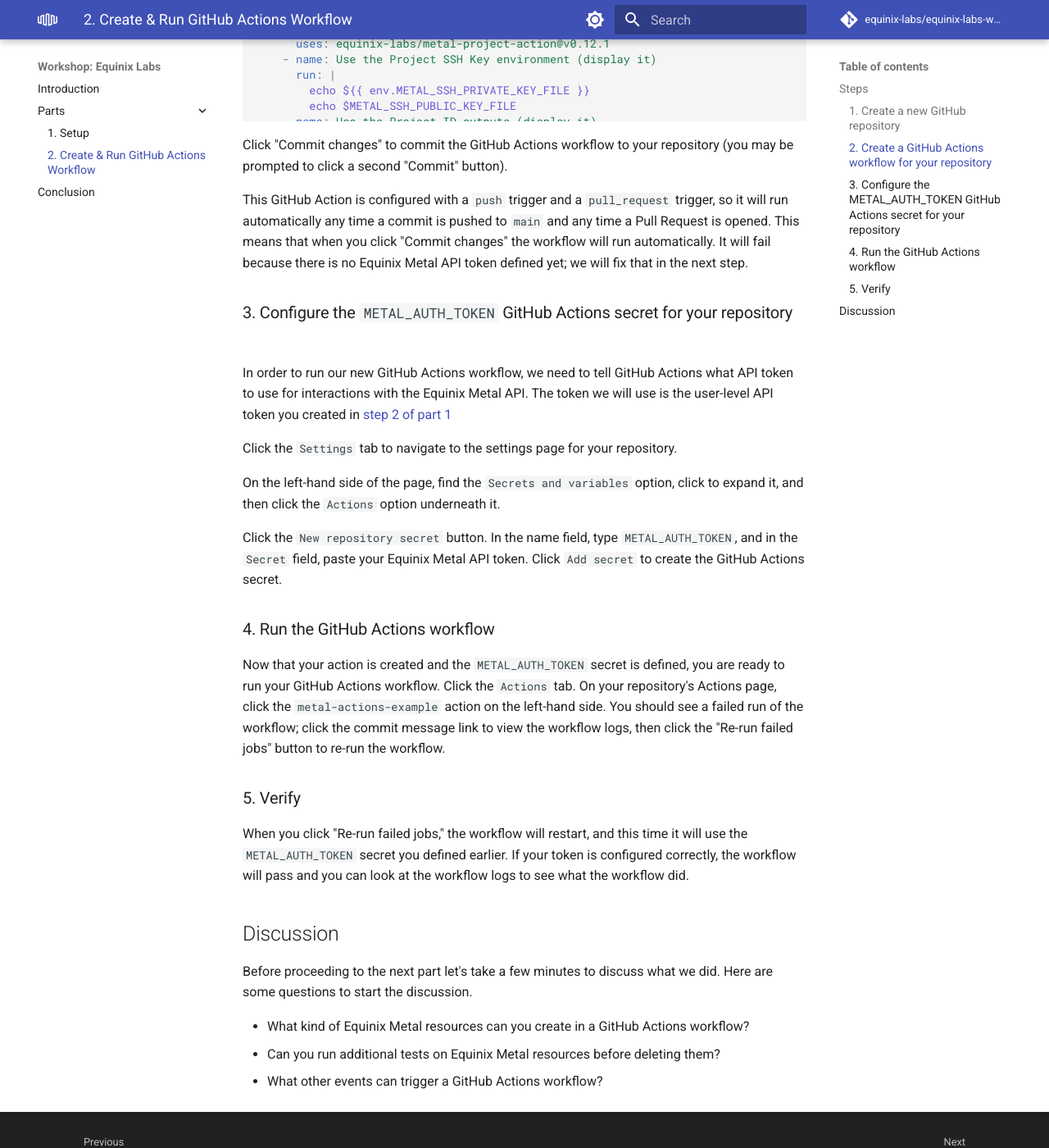
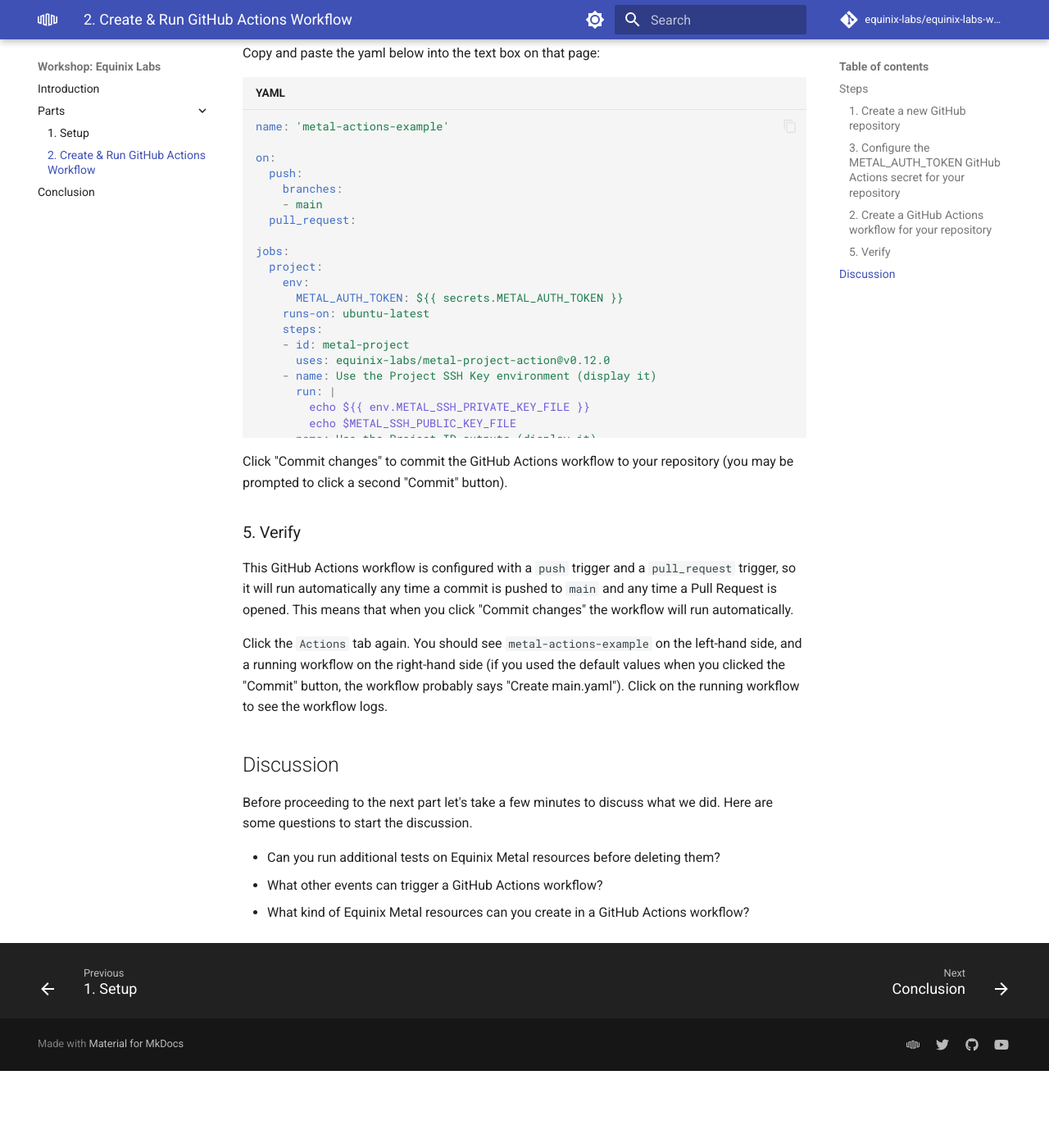
Before and after one commit to equinix-labs/metal-github-actions-workshop, an MkDocs documentation site: the page built from docs/parts/part2.md, in a window 1280 px wide and 1400 px high, scrolled down 1076 px. Shown: the whole window at 82% size. Built offline with MkDocs 1.6.1 and Material for MkDocs 9.7.7, drawn with Linux system fonts in a browser that asks for light colours; comment, search, counter and statistics services are not loaded; after the commit the page ends 2382 px from its top, so only the background shows below that; some of the changed text lies outside the part shown.

Commit message:
Fix project action output reference & create secret before workflow

```diff
--- a/docs/parts/part2.md
+++ b/docs/parts/part2.md
@@ -36,7 +46,7 @@
     runs-on: ubuntu-latest
     steps:
     - id: metal-project
-      uses: equinix-labs/metal-project-action@v0.12.1
+      uses: equinix-labs/metal-project-action@v0.12.0
     - name: Use the Project SSH Key environment (display it)
       run: |
         echo ${{ env.METAL_SSH_PRIVATE_KEY_FILE }}
@@ -63,30 +73,16 @@
 
 Click "Commit changes" to commit the GitHub Actions workflow to your repository (you may be prompted to click a second "Commit" button).
 
-This GitHub Action is configured with a `push` trigger and a `pull_request` trigger, so it will run automatically any time a commit is pushed to `main` and any time a Pull Request is opened.  This means that when you click "Commit changes" the workflow will run automatically.  It will fail because there is no Equinix Metal API token defined yet; we will fix that in the next step.
-
-### 3. Configure the `METAL_AUTH_TOKEN` GitHub Actions secret for your repository
-
-In order to run our new GitHub Actions workflow, we need to tell GitHub Actions what API token to use for interactions with the Equinix Metal API.  The token we will use is the user-level API token you created in [step 2 of part 1](./part1.md#2-create-an-api-key)
-
-Click the `Settings` tab to navigate to the settings page for your repository.
-
-On the left-hand side of the page, find the `Secrets and variables` option, click to expand it, and then click the `Actions` option underneath it.
-
-Click the `New repository secret` button.  In the name field, type `METAL_AUTH_TOKEN`, and in the `Secret` field, paste your Equinix Metal API token.  Click `Add secret` to create the GitHub Actions secret.
-
-### 4. Run the GitHub Actions workflow
-
-Now that your action is created and the `METAL_AUTH_TOKEN` secret is defined, you are ready to run your GitHub Actions workflow.  Click the `Actions` tab.  On your repository's Actions page, click the `metal-actions-example` action on the left-hand side.  You should see a failed run of the workflow; click the commit message link to view the workflow logs, then click the "Re-run failed jobs" button to re-run the workflow.
-
 ### 5. Verify
 
-When you click "Re-run failed jobs," the workflow will restart, and this time it will use the `METAL_AUTH_TOKEN` secret you defined earlier.  If your token is configured correctly, the workflow will pass and you can look at the workflow logs to see what the workflow did.
+This GitHub Actions workflow is configured with a `push` trigger and a `pull_request` trigger, so it will run automatically any time a commit is pushed to `main` and any time a Pull Request is opened.  This means that when you click "Commit changes" the workflow will run automatically.
+
+Click the `Actions` tab again.  You should see `metal-actions-example` on the left-hand side, and a running workflow on the right-hand side (if you used the default values when you clicked the "Commit" button, the workflow probably says "Create main.yaml").  Click on the running workflow to see the workflow logs.
 
 ## Discussion
 
 Before proceeding to the next part let's take a few minutes to discuss what we did. Here are some questions to start the discussion.
 
-* What kind of Equinix Metal resources can you create in a GitHub Actions workflow?
 * Can you run additional tests on Equinix Metal resources before deleting them?
 * What other events can trigger a GitHub Actions workflow?
+* What kind of Equinix Metal resources can you create in a GitHub Actions workflow?
```
Also changed, not shown: other parts of docs/parts/part2.md (+13 -3 lines).
